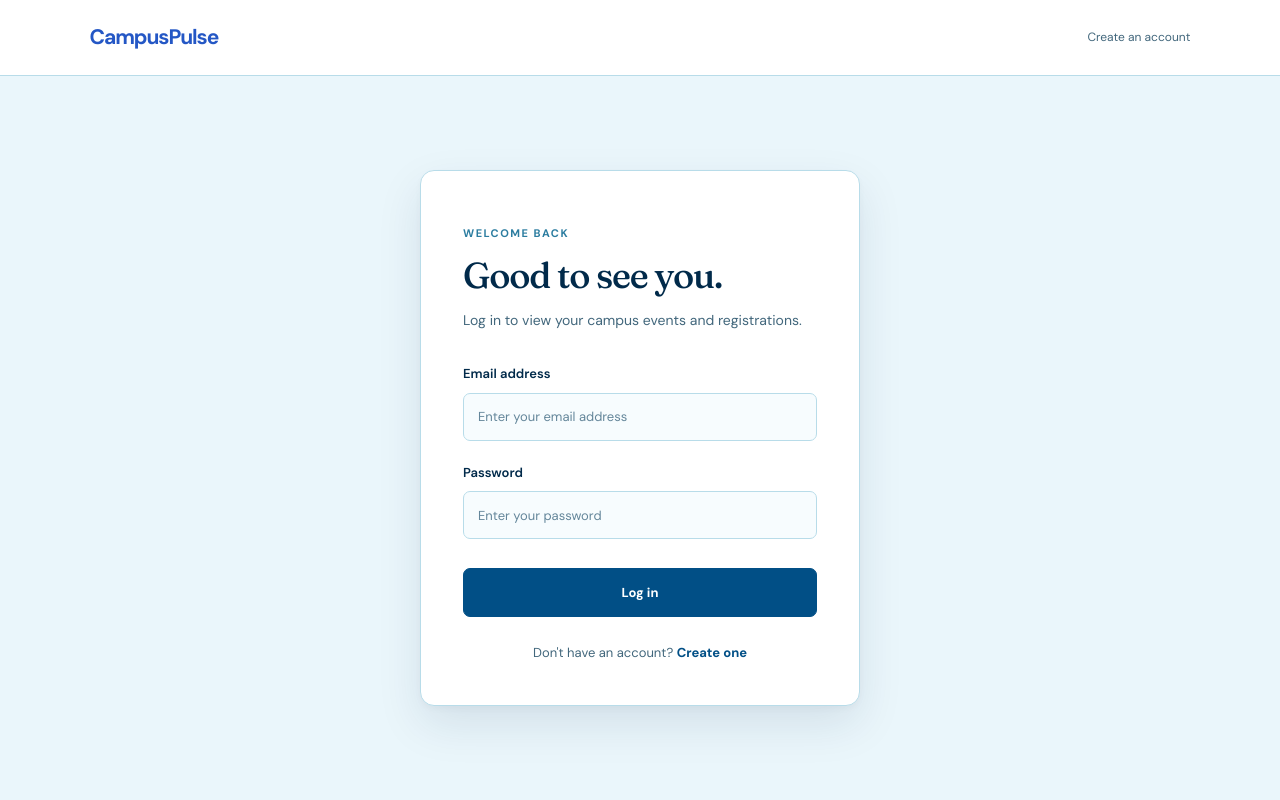
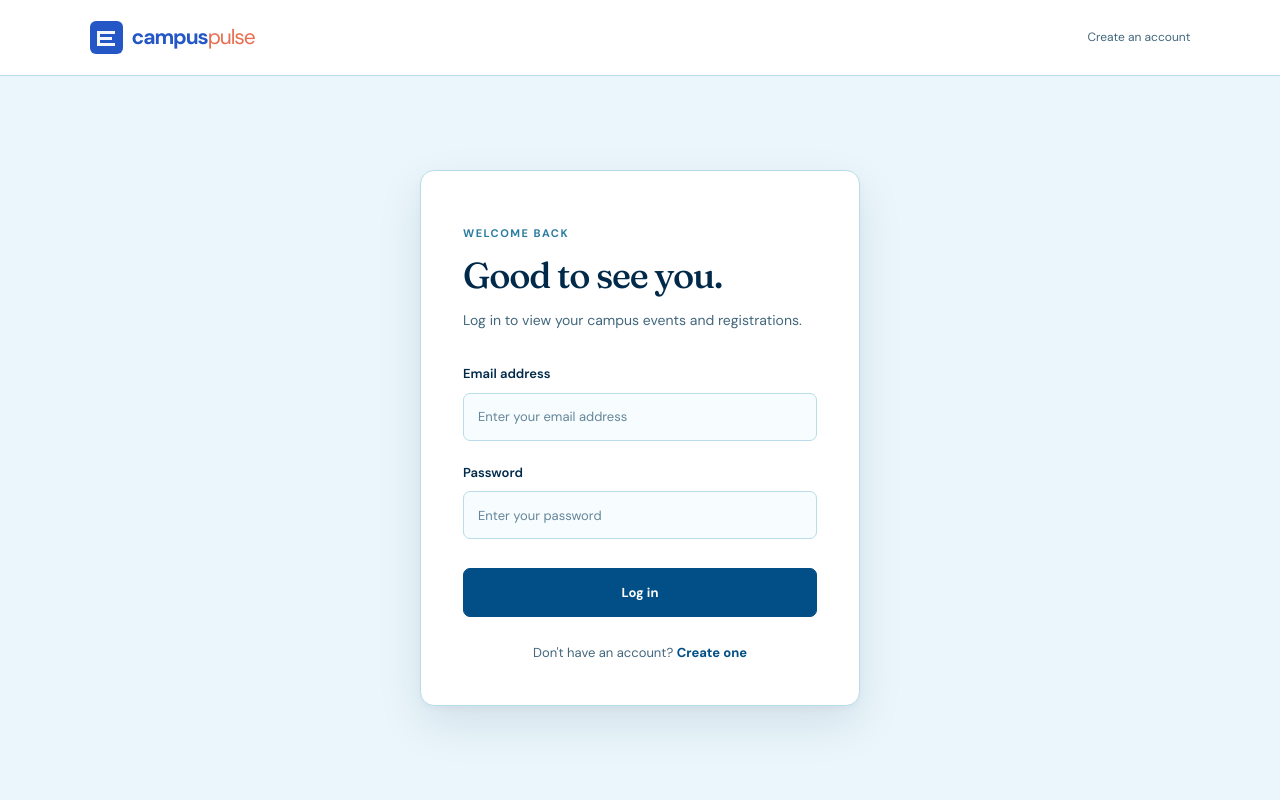
Before and after one commit to SayanPal-Adi/CampusPulse, a Flask app: page /login in a window 1280 px wide. Run offline with Flask 3, Linux system fonts and the light colour scheme; parts of the project's set-up code (start-up, migrations or seed data) failed here and were passed over.

Commit message:
Refactor login.html for improved brand accessibility and visual consistency

```diff
--- a/campuspulse/templates/login.html
+++ b/campuspulse/templates/login.html
@@ -27,8 +27,13 @@
 <body data-page="login">
 
     <header class="login-header">
-        <a href="{{ url_for('home') }}" class="login-logo">
-            CampusPulse
+        <a href="{{ url_for('home') }}" class="login-logo brand" aria-label="CampusPulse home">
+            <span class="brand-mark" aria-hidden="true">
+                <svg viewBox="0 0 32 32" fill="none">
+                    <path d="M4 8h24v4H8v4h16v4H8v4h20v4H4z" fill="currentColor"/>
+                </svg>
+            </span>
+            <span>campus<span class="brand-light">pulse</span></span>
         </a>
 
         <a href="{{ url_for('register_page') }}" class="login-register-link">
```
